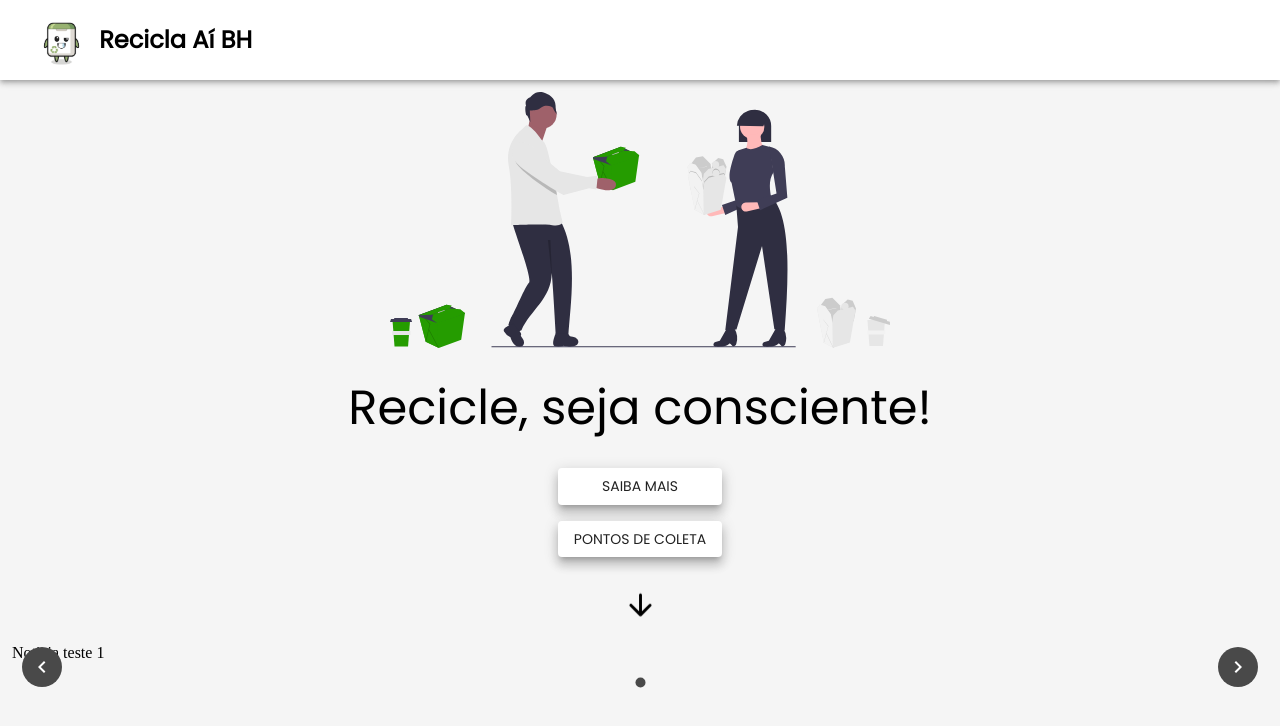
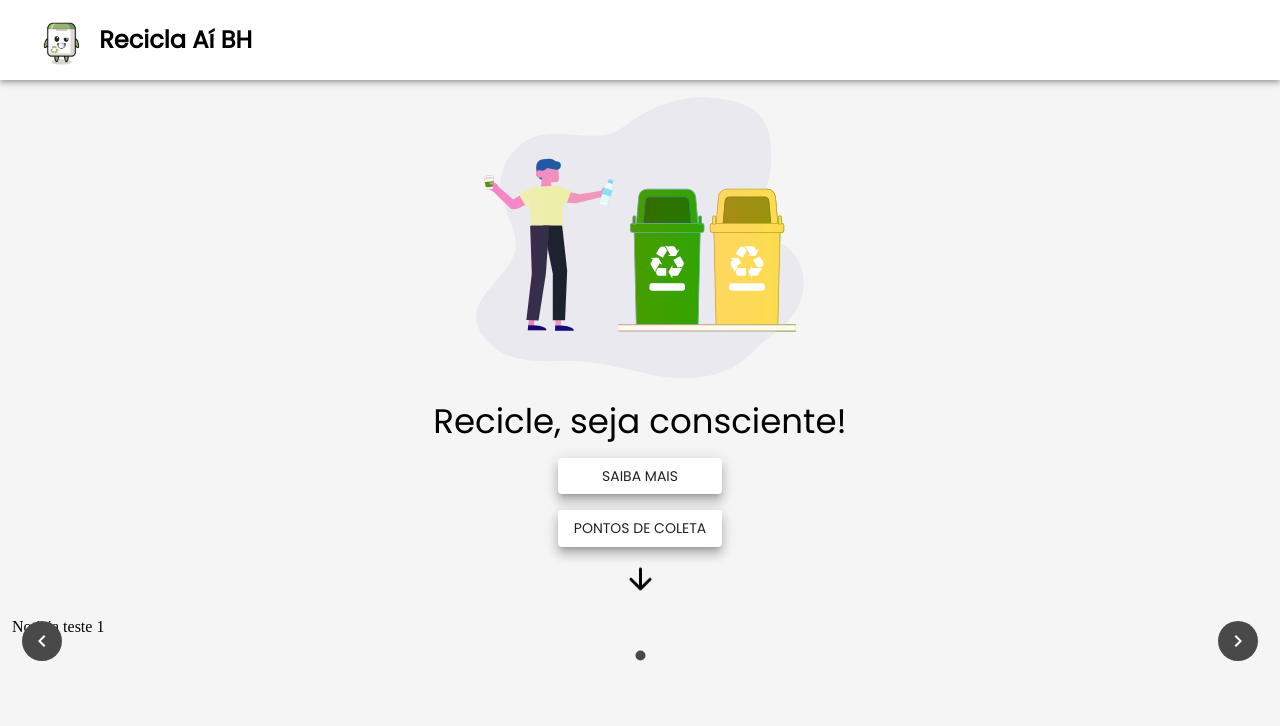
Before and after one commit to jenifferlaila/reciclaAiBH, a React (Vite) app: page / in a window 1280 px wide. Shown: the top 726 px of the page. Built offline with nearby package versions, Linux system fonts and the light colour scheme.

Commit message:
feat: add new home img

```diff
--- a/src/components/TitleCard/TitleCard.style.ts
+++ b/src/components/TitleCard/TitleCard.style.ts
@@ -3,7 +3,7 @@ import { Box, Typography } from '@mui/material';
 import { keyframes, styled } from '@mui/material/styles';
 
 export const Wrapper = styled(Box)({
-  gap: '2rem',
+  gap: '1rem',
   display: 'flex',
   alignItems: 'center',
   flexDirection: 'column',
--- a/src/components/TitleCard/TitleCard.tsx
+++ b/src/components/TitleCard/TitleCard.tsx
@@ -14,10 +14,10 @@ function TitleCard() {
   return (
     <Wrapper sx={{ minHeight: { xs: '85vh', md: 'unset' }, width: { xs: '100%', lg: undefined } }}>
       <ImageContainer>
-        <img src="/recycle.svg" alt="Recicle" style={{ maxWidth: 500, minWidth: 300 }} />
+        <img src="/recycling-2.svg" alt="Recicle" style={{ maxWidth: 350, minWidth: 300 }} />
       </ImageContainer>
 
-      <Title variant={isLarge ? 'h3' : 'h4'} sx={{ justifyContent: isLarge ? undefined : 'space-evenly' }}>
+      <Title variant="h4" sx={{ justifyContent: isLarge ? undefined : 'space-evenly' }}>
         {t('home.title')}
       </Title>
 
@@ -34,9 +34,9 @@ function TitleCard() {
         </Link>
       </ActionArea>
 
-      <Link to="/#noticias">
+      <a href="/#noticias">
         <ArrowDown fontSize="large" />
-      </Link>
+      </a>
     </Wrapper>
   );
 }
--- a/src/index.css
+++ b/src/index.css
@@ -1,4 +1,8 @@
 @import url('https://fonts.googleapis.com/css2?family=Poppins&display=swap');
+
+html {
+  scroll-behavior: smooth;
+}
 
 *,
 *::before,
```
Also changed, not shown: public/recycling-2.svg (added).
